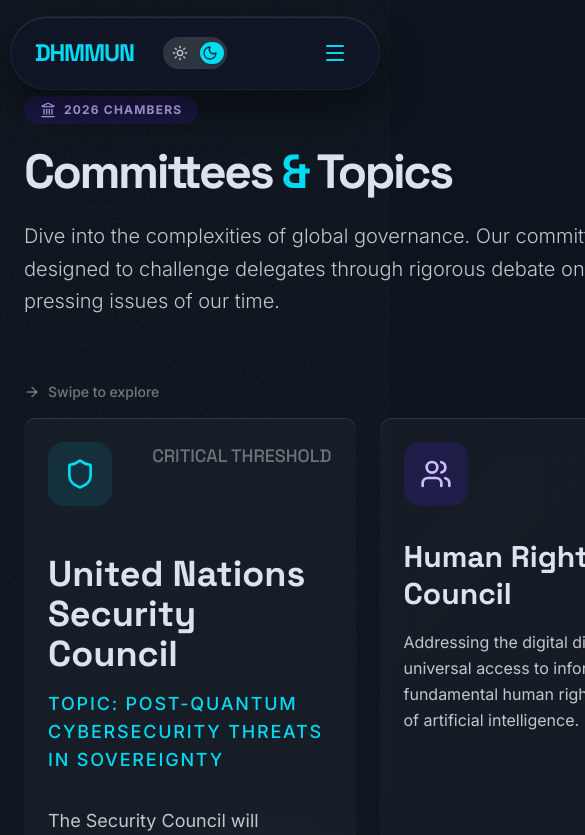
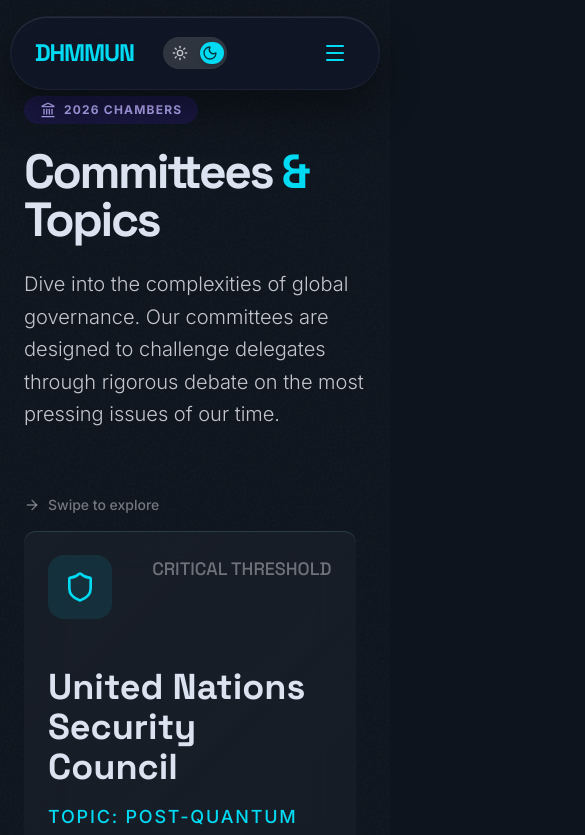
Before and after one commit to hakinexus/dhmmun, a React (Vite) app: page /committees in a window 390 px wide. Shown: the top 835 px of the page, 585 px wide, since content can reach past the window. Built offline with nearby package versions, Linux system fonts and the light colour scheme.

Commit message:
fix: Prevent horizontal scrolling on pages
Adds `overflow-x-hidden` to main content containers to prevent unwanted horizontal scrollbars from appearing due to minor overflow issues.

```diff
--- a/src/components/Layout.tsx
+++ b/src/components/Layout.tsx
@@ -4,7 +4,7 @@ import Footer from './Footer';
 
 export default function Layout() {
   return (
-    <div className="min-h-screen flex flex-col selection:bg-primary selection:text-on-primary">
+    <div className="min-h-screen flex flex-col selection:bg-primary selection:text-on-primary overflow-x-hidden w-full">
       <Navbar />
       <div className="flex-grow flex flex-col">
         <Outlet />
--- a/src/pages/About.tsx
+++ b/src/pages/About.tsx
@@ -223,7 +223,7 @@ export default function About() {
   const eyeY = useTransform(smoothY, [0, 400], [-15, 15]);
 
   return (
-    <main className="relative pt-24 md:pt-32 pb-20">
+    <main className="relative pt-24 md:pt-32 pb-20 overflow-x-hidden w-full">
       {/* Abstract Background Orbs */}
       <div className="absolute top-0 right-[-10%] w-[500px] h-[500px] bg-primary/10 rounded-full blur-[120px] -z-10"></div>
       <div className="absolute top-[40%] left-[-5%] w-[400px] h-[400px] bg-secondary/10 rounded-full blur-[100px] -z-10"></div>
--- a/src/pages/Committees.tsx
+++ b/src/pages/Committees.tsx
@@ -3,7 +3,7 @@ import { Landmark, Shield, Users, ShieldAlert, ArrowRight, Banknote, HeartPulse
 
 export default function Committees() {
   return (
-    <main className="pt-24 md:pt-40 pb-20 px-6 max-w-7xl mx-auto">
+    <main className="pt-24 md:pt-40 pb-20 px-6 max-w-7xl mx-auto overflow-x-hidden w-full">
       {/* Hero Section */}
       <header className="mb-16 md:mb-24 flex flex-col items-start gap-6">
         <motion.div
--- a/src/pages/Home.tsx
+++ b/src/pages/Home.tsx
@@ -10,7 +10,7 @@ export default function Home() {
   const blobsY = useTransform(scrollY, [0, 500], [0, 200]);
 
   return (
-    <main className="relative">
+    <main className="relative overflow-x-hidden w-full">
       {/* Hero Section */}
       <section className="relative min-h-screen flex items-center justify-center pt-24 overflow-hidden glass-gradient-bg">
         {/* Ethereal Background Elements */}
```
